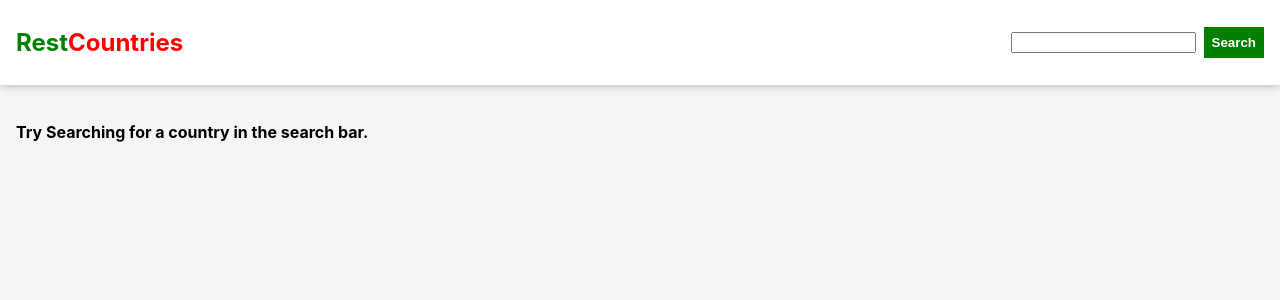
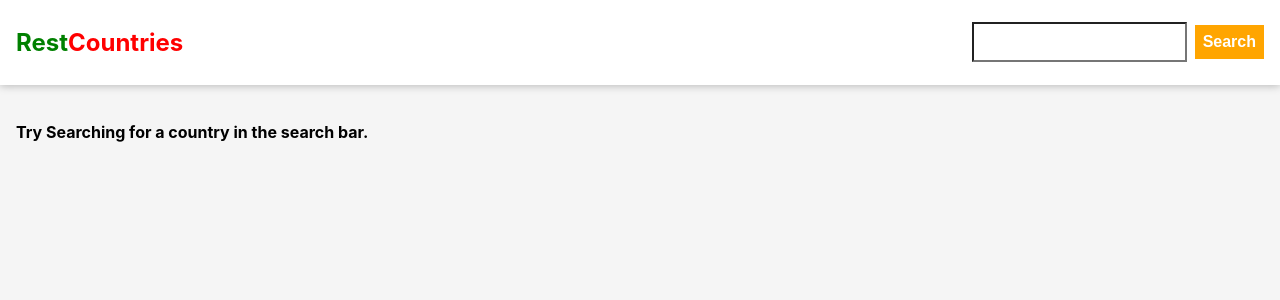
Before and after one commit to edwardlayao/react-rest-countries-app, a React (Create React App) app: page / in a window 1280 px wide. Shown: the top 300 px of the page. Built offline with nearby package versions, Linux system fonts and the light colour scheme.

Commit message:
change navbar appearance
change nav appearance

```diff
--- a/src/components/Navbar/NavbarSearchForm/NavbarSearchForm.module.css
+++ b/src/components/Navbar/NavbarSearchForm/NavbarSearchForm.module.css
@@ -11,9 +11,33 @@
   font-weight: bold;
 }
 
+.navbarSearchForm input {
+  background-color: white;
+  height: 34px;
+  font-size: 1rem;
+}
+
 .button {
   padding: 0.5rem;
-  background-color: green;
+  background-color: orange;
   color: white;
   font-weight: bold;
+  font-size: 1rem;
 }
+
+.button:hover {
+  animation: scaleHov 0.1s ease-in-out;
+  transform: scale(1.2);
+}
+
+@keyframes scaleHov {
+  0% {
+    transform: scale(1);
+  }
+  50% {
+    transform: scale(1.1);
+  }
+  100% {
+    transform: scale(1.2);
+  }
+}
```
